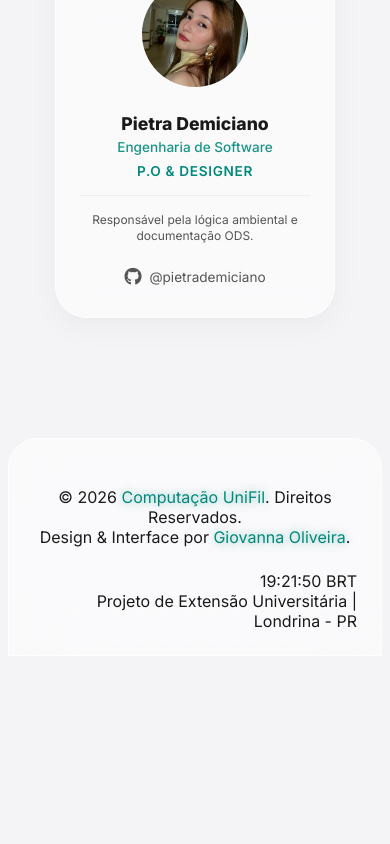
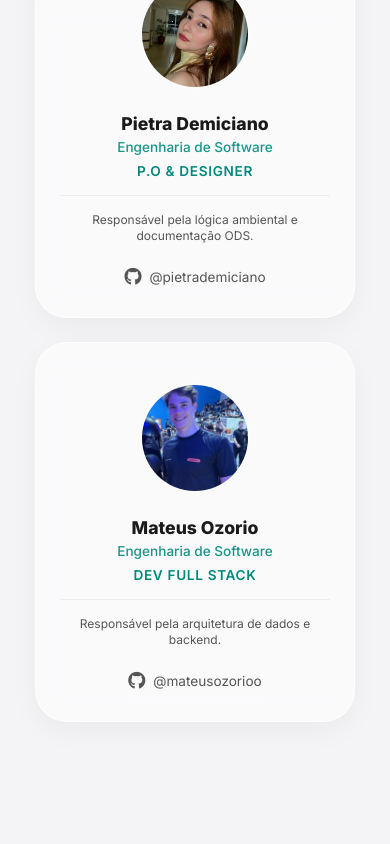
Before and after one commit to Giovannaenoli/PortifolioExtensao, a plain HTML site: page index.html in a window 390 px wide. Shown: the part 9867-10711 px from the top of the page. Before the commit the page ends 10531 px from the top, so only its background shows below. Drawn offline with Linux system fonts and the light colour scheme.

Commit message:
feat: adiciona Mateus e organiza equipe em grade responsiva

```diff
--- a/index.html
+++ b/index.html
@@ -348,6 +348,17 @@
                 <i class="fab fa-github"></i> @pietrademiciano
             </a>
         </div>
+
+        <div class="team-card" data-full-name="Mateus Kreling Ozorio" data-bio="Me chamo Mateus Kreling Ozorio, tenho 21 anos e resido atualmente em Londrina-PR. Concluí o ensino médio no Colégio Marista de Londrina em 2022. Atualmente (2026), estou cursando Bacharelado em Engenharia de Software na UniFil, o qual será finalizado em dezembro de 2026. Conheci e aprendi sobre a área da tecnologia dentro da graduação e hoje não me imagino exercendo uma profissão em outra área.">
+            <div class="member-photo"><img src="img/mateusozorio.jpeg" alt="Mateus Kreling Ozorio"></div>
+            <h3 class="member-name">Mateus Ozorio</h3>
+            <span class="member-course">Engenharia de Software</span>
+            <p class="member-role">Dev Full Stack</p>
+            <p class="member-task">Responsável pela arquitetura de dados e backend.</p>
+            <a href="https://github.com/mateusozorioo" target="_blank" class="member-github">
+                <i class="fab fa-github"></i> @mateusozorioo
+            </a>
+        </div>
     </div>
 </section>
 
--- a/style.css
+++ b/style.css
@@ -327,12 +327,31 @@ header { padding: 1.5rem 4%; position: fixed; width: 100%; top: 0; z-index: 1000
 .team-header h2 { font-size: 3rem; font-weight: 800; letter-spacing: -0.05em; margin-bottom: 1rem; }
 .team-header p { color: var(--text-secondary); max-width: 700px; margin: 0 auto; line-height: 1.6; }
 
-.team-grid { display: flex; justify-content: center; gap: 1.5rem; padding: 2rem 0; flex-wrap: wrap; }
+.team-grid {
+    display: grid;
+    grid-template-columns: repeat(3, minmax(0, 1fr));
+    gap: 1.5rem;
+    max-width: 960px;
+    margin: 0 auto;
+    padding: 2rem 0;
+}
+@media (max-width: 900px) {
+    .team-grid {
+        grid-template-columns: repeat(2, minmax(0, 1fr));
+        max-width: 640px;
+    }
+}
+@media (max-width: 600px) {
+    .team-grid {
+        grid-template-columns: minmax(0, 1fr);
+        max-width: 320px;
+    }
+}
 .team-card {
     background: var(--glass-bg); backdrop-filter: blur(15px) saturate(150%);
     -webkit-backdrop-filter: blur(15px) saturate(150%);
     border: 1px solid var(--glass-border); border-radius: 32px;
-    padding: 2.5rem 1.5rem; width: 240px; transition: var(--transition);
+    padding: 2.5rem 1.5rem; width: 100%; min-width: 0; transition: var(--transition);
     display: flex; flex-direction: column; align-items: center;
     box-shadow: 0 10px 30px rgba(0, 0, 0, 0.04); cursor: pointer;
 }
@@ -344,7 +363,7 @@ header { padding: 1.5rem 4%; position: fixed; width: 100%; top: 0; z-index: 1000
 .member-photo img { width: 100%; height: 100%; object-fit: cover; }
 .member-name { font-size: 1.1rem; font-weight: 700; color: var(--text-primary); margin-bottom: 0.3rem; }
 .member-role { font-size: 0.85rem; font-weight: 600; color: var(--accent-green); margin-bottom: 1rem; text-transform: uppercase; letter-spacing: 0.05em; }
-.member-task { font-size: 0.75rem; color: var(--text-secondary); line-height: 1.4; border-top: 1px solid rgba(0,0,0,0.05); padding-top: 1rem; }
+.member-task { font-size: 0.75rem; color: var(--text-secondary); line-height: 1.4; border-top: 1px solid rgba(0,0,0,0.05); padding-top: 1rem; min-height: calc(1rem + 2.8em + 1px); }
 
 /* --- BIO OVERLAY --- */
 .bio-overlay {
@@ -1057,20 +1076,6 @@ header { padding: 1.5rem 4%; position: fixed; width: 100%; top: 0; z-index: 1000
     }
 
     /* 7. Equipe, Modais e Comunidade */
-    .team-grid {
-        display: grid !important;
-        grid-template-columns: repeat(auto-fit, minmax(260px, 1fr)) !important;
-        gap: 2rem !important;
-        justify-items: center !important;
-        width: 100% !important;
-        padding: 0 10px;
-    }
-
-    .team-card {
-        width: 100% !important;
-        max-width: 280px !important;
-    }
-
     .bio-overlay {
         overflow-y: auto !important;
         padding: 20px;
```
Also changed, not shown: img/mateusozorio.jpeg (added).
